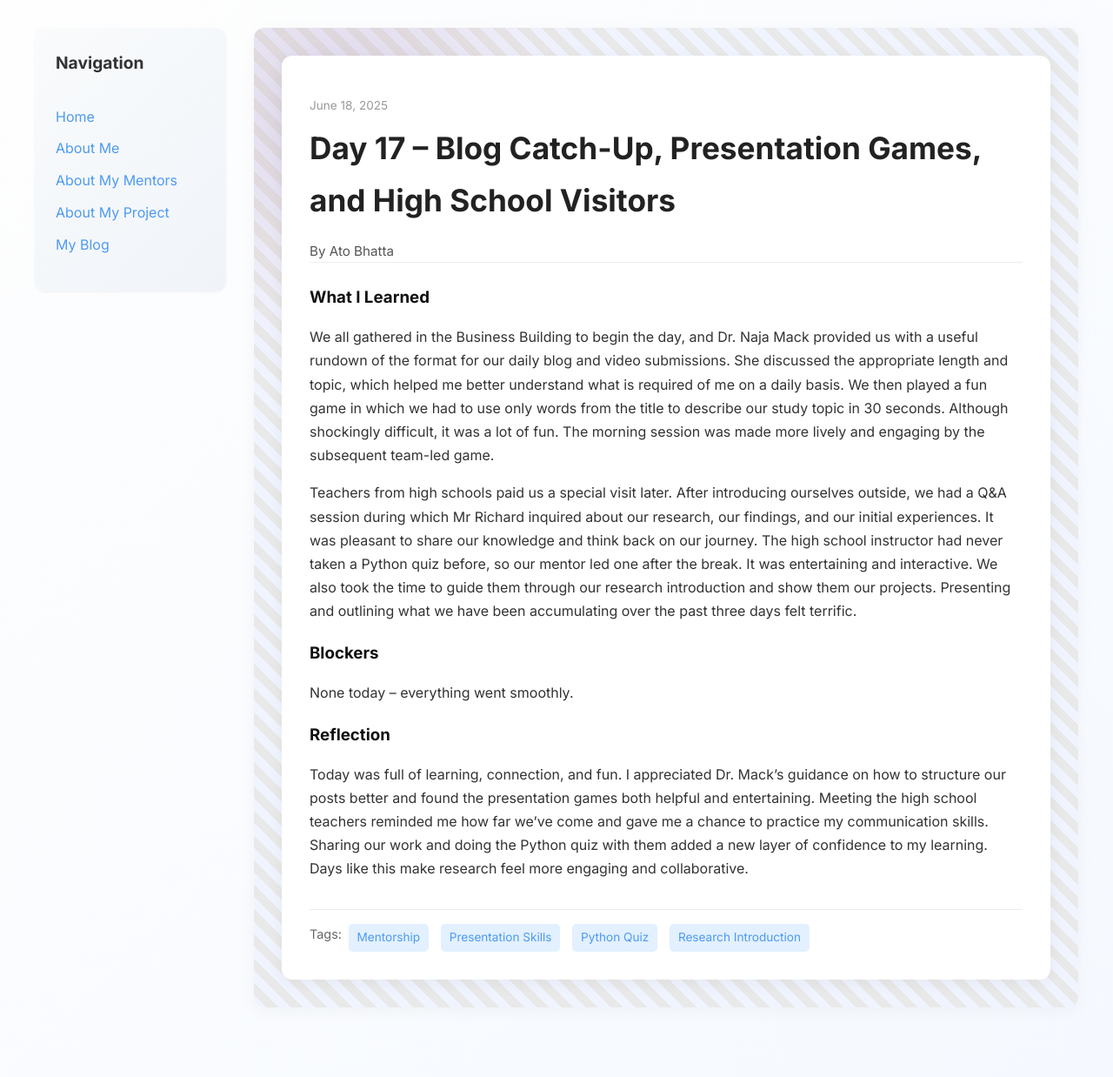
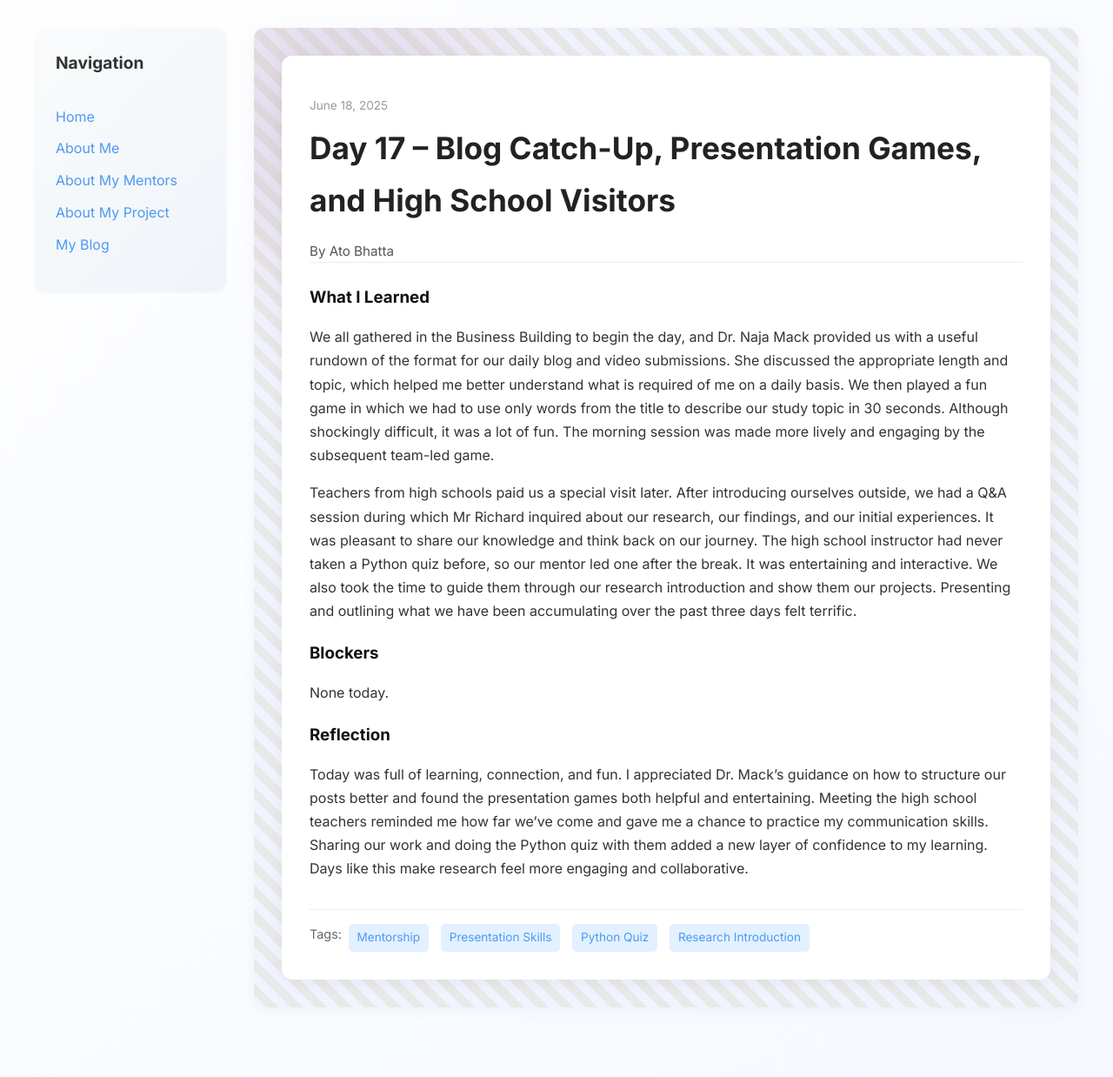
Before and after one commit to Ato-2025/Ato-2025.github.io, a Jekyll site: the page built from _posts/2025-06-18-day-17.md, in a window 1280 px wide. Shown: the whole page at 87% size. Built offline with Jekyll 4.4.1, drawn with Linux system fonts in a browser that asks for light colours.

Commit message:
Update 2025-06-18-day-17.md

```diff
--- a/_posts/2025-06-18-day-17.md
+++ b/_posts/2025-06-18-day-17.md
@@ -11,7 +11,7 @@ what_i_learned: |
   Teachers from high schools paid us a special visit later.  After introducing ourselves outside, we had a Q&A session during which Mr Richard inquired about our research, our findings, and our initial experiences.  It was pleasant to share our knowledge and think back on our journey.  The high school instructor had never taken a Python quiz before, so our mentor led one after the break.  It was entertaining and interactive.  We also took the time to guide them through our research introduction and show them our projects.  Presenting and outlining what we have been accumulating over the past three days felt terrific.
 
 blockers: |
-  None today – everything went smoothly.
+  None today.
 
 reflection: |
   Today was full of learning, connection, and fun. I appreciated Dr. Mack’s guidance on how to structure our posts better and found the presentation games both helpful and entertaining. Meeting the high school teachers reminded me how far we've come and gave me a chance to practice my communication skills. Sharing our work and doing the Python quiz with them added a new layer of confidence to my learning. Days like this make research feel more engaging and collaborative.
```
